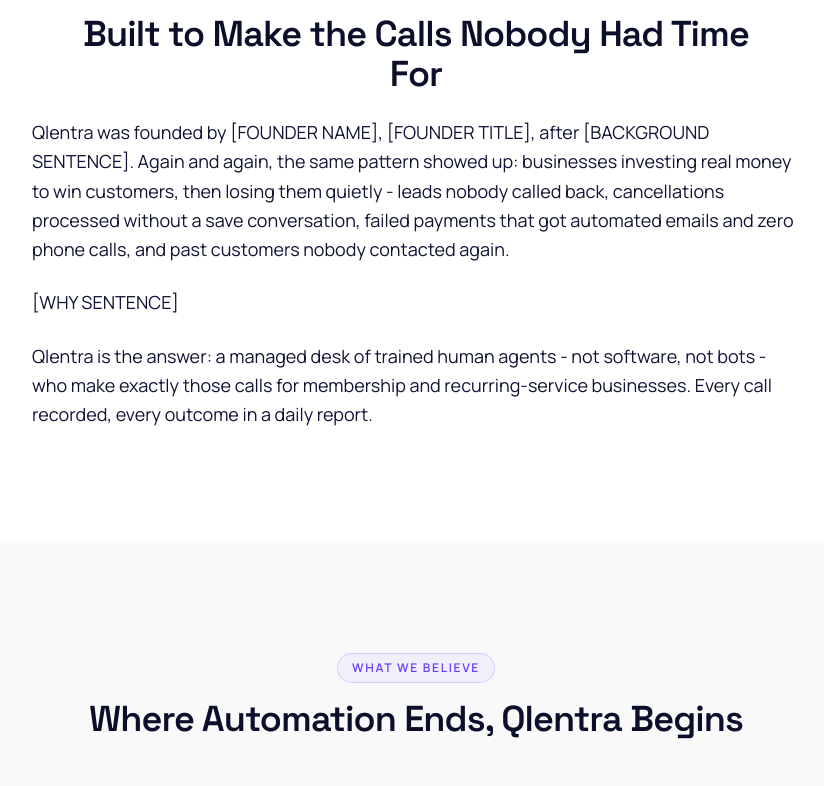
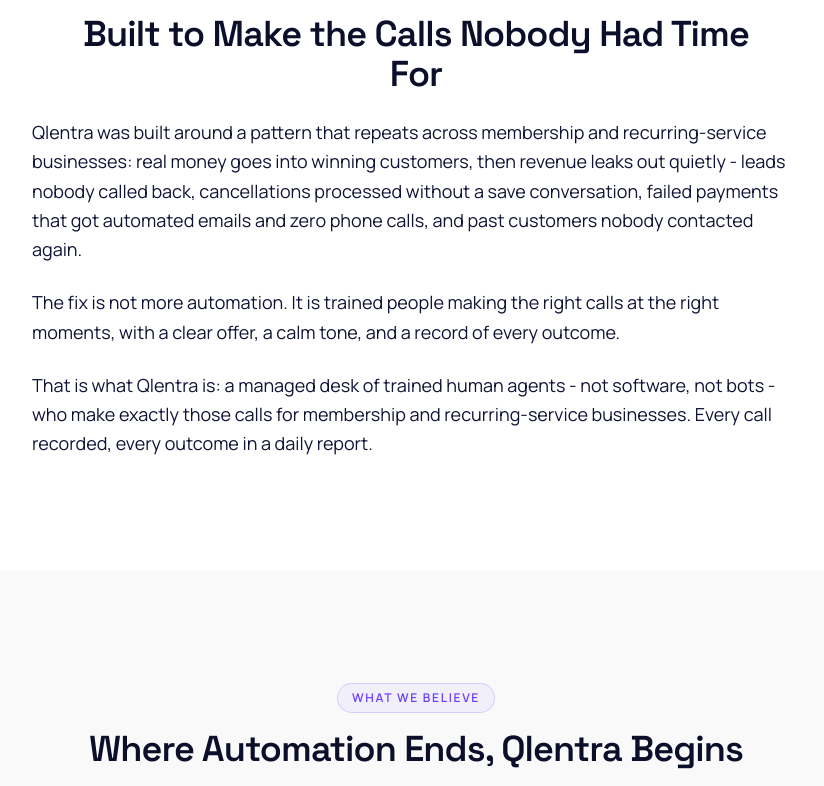
Before and after one commit to happydo743-gif/qlentra-website, a Next.js app: page /about in a window 1280 px wide. Shown: the part 554-1340 px from the top of the page, without its empty margins (224-1048 px from the left). Built offline with nearby package versions, Linux system fonts and the light colour scheme; no server answers.

Commit message:
Update page.tsx

```diff
--- a/app/about/page.tsx
+++ b/app/about/page.tsx
@@ -1,18 +1,10 @@
 // =============================================================
-// SAEED - BEFORE MERGING, fill every [BRACKETED] value with real
-// facts and delete this comment:
-//   [FOUNDER NAME]        - your full name as you want it public
-//   [FOUNDER TITLE]       - e.g. Founder & CEO
-//   [BACKGROUND SENTENCE] - 1 true sentence: years + field, e.g.
-//     "7 years running performance marketing for agencies and
-//     subscription businesses across the US and the Middle East"
-//   [WHY SENTENCE]        - 1 true sentence on the moment/reason
-//     you decided to build Qlentra
+// SAEED - BEFORE MERGING, fill the two [BRACKETED] values with
+// real facts and delete this comment:
 //   [ENTITY LEGAL NAME]   - the Florida entity's exact legal name
 //   [ENTITY ADDRESS]      - registered address (or agent address)
-//   [PHOTO: yes/no]       - if yes, add /public/founder.jpg and
-//     uncomment the image block below
-// Nothing else on this page invents facts.
+// Everything else on this page is company-only copy: no personal
+// names, no photos, no unverifiable claims.
 // =============================================================
 import type { Metadata } from "next";
 import SectionHeading from "@/components/SectionHeading";
@@ -77,38 +69,25 @@ export default function AboutPage() {
               title="Built to Make the Calls Nobody Had Time For"
             />
             <p className="text-lg leading-relaxed text-navy-700">
-              Qlentra was founded by [FOUNDER NAME], [FOUNDER TITLE], after
-              [BACKGROUND SENTENCE]. Again and again, the same pattern
-              showed up: businesses investing real money to win customers,
-              then losing them quietly - leads nobody called back,
-              cancellations processed without a save conversation, failed
-              payments that got automated emails and zero phone calls, and
-              past customers nobody contacted again.
+              Qlentra was built around a pattern that repeats across
+              membership and recurring-service businesses: real money goes
+              into winning customers, then revenue leaks out quietly -
+              leads nobody called back, cancellations processed without a
+              save conversation, failed payments that got automated emails
+              and zero phone calls, and past customers nobody contacted
+              again.
             </p>
             <p className="text-lg leading-relaxed text-navy-700">
-              [WHY SENTENCE]
+              The fix is not more automation. It is trained people making
+              the right calls at the right moments, with a clear offer, a
+              calm tone, and a record of every outcome.
             </p>
             <p className="text-lg leading-relaxed text-navy-700">
-              Qlentra is the answer: a managed desk of trained human
+              That is what Qlentra is: a managed desk of trained human
               agents - not software, not bots - who make exactly those
               calls for membership and recurring-service businesses. Every
               call recorded, every outcome in a daily report.
             </p>
-            {/* [PHOTO: yes/no] - if yes, uncomment and add /public/founder.jpg
-            <div className="flex items-center gap-4 pt-4">
-              <img
-                src="/founder.jpg"
-                alt="[FOUNDER NAME], [FOUNDER TITLE] of Qlentra"
-                className="h-16 w-16 rounded-full object-cover"
-              />
-              <div>
-                <p className="text-base font-semibold text-navy-800">
-                  [FOUNDER NAME]
-                </p>
-                <p className="text-sm text-navy-500">[FOUNDER TITLE]</p>
-              </div>
-            </div>
-            */}
           </div>
         </div>
       </section>
@@ -156,6 +135,12 @@ export default function AboutPage() {
               </div>
               <div className="flex flex-col gap-1 sm:flex-row sm:gap-4">
                 <dt className="w-40 shrink-0 font-semibold text-navy-800">
+                  Team
+                </dt>
+                <dd>A team of Egyptian and American specialists.</dd>
+              </div>
+              <div className="flex flex-col gap-1 sm:flex-row sm:gap-4">
+                <dt className="w-40 shrink-0 font-semibold text-navy-800">
                   Operations
                 </dt>
                 <dd>
```
